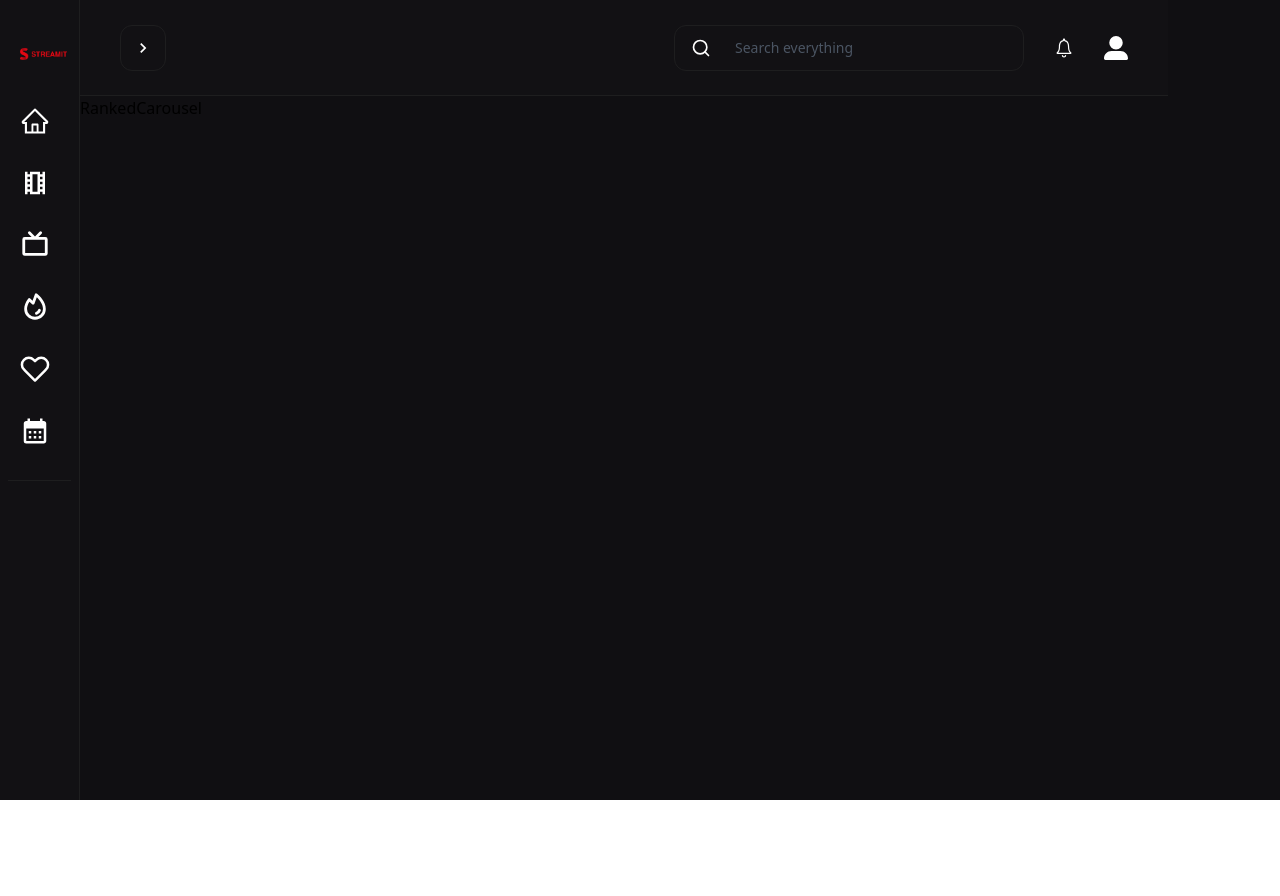
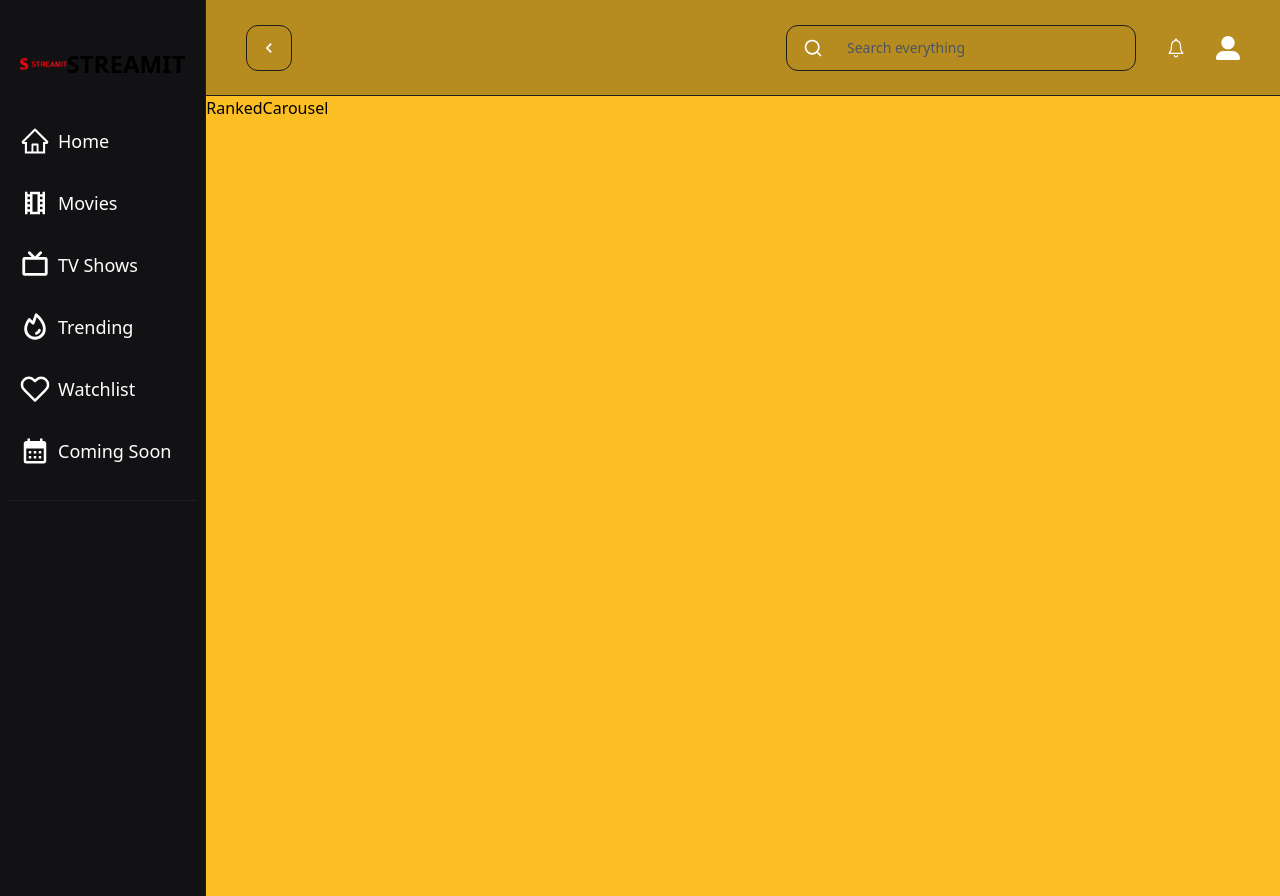
Before and after one commit to theEdgeBreaker/streamit-movie-app, a Next.js app: page / in a window 1280 px wide. Before the commit the page ends 800 px from the top, so only its background shows below. Built offline with nearby package versions, Linux system fonts and the light colour scheme; no server answers.

Commit message:
update code

```diff
--- a/src/components/common/RankedCarousel/RankedCarousel.jsx
+++ b/src/components/common/RankedCarousel/RankedCarousel.jsx
@@ -28,7 +28,7 @@ const RankedCarousel = () => {
   }, [apikey]);
 
   return (
-    <div className="flex">
+    <div className=" min-h-screen">
       {/* <Header />
       <div>RankedCarousel</div> */}
       RankedCarousel
--- a/src/components/layout/MobileSidebar.jsx
+++ b/src/components/layout/MobileSidebar.jsx
@@ -11,7 +11,7 @@ import { FaCircleUser } from "react-icons/fa6";
 const MobileSidebar = () => {
   return (
     <div
-      className=" bg-secondary min-h-screen border-r-[1px] border-[#1e1e1f] md:hidden px-4 py-8 text-white
+      className=" bg-secondary h-full border-r-[1px] border-[#1e1e1f]  px-4 py-8 text-white
       flex flex-col gap-8 items-center "
     >
       <div className="flex flex-col gap-6 items-center">
@@ -36,6 +36,7 @@ const MobileSidebar = () => {
         {/* Home */}
         <div className="p-3 border-2 border-transparent rounded-md transition-all duration-300 hover:border-[#1e1e1f] hover:text-5xl">
           <AiOutlineHome />
+          <span className="text-lg hidden hover:block">Hello</span>
         </div>
 
         {/* Movies */}
--- a/src/pages/index.js
+++ b/src/pages/index.js
@@ -1,43 +1,71 @@
-// import Image from "next/image";
+// "use client";
+// import React, { useState } from "react";
 // import { Inter } from "next/font/google";
 // import RankedCarousel from "@/components/common/RankedCarousel/RankedCarousel";
+// import Sidebar from "@/components/layout/Sidebar";
+// import Header from "@/components/layout/Header";
+// import MobileSidebar from "@/components/layout/MobileSidebar";
 
 // const inter = Inter({ subsets: ["latin"] });
 
-// export default function Home() {
-//   return;
-//   <div>
-//     {/* Hero Movie Carousel */}
-//     {/* Top 10 Movies */}
-//     <RankedCarousel />
-//     {/* Popular Movies */}
-//     {/* Upcoming Movies */}
-//   </div>;
-// }
+// const Home = ({}) => {
+//   const [isSidebarOpen, setIsSidebarOpen] = useState(false);
+//   const [isMobileSidebar, setIsMobileSidebar] = useState(false);
+
+//   const handleSlideToggle = () => {
+//     setIsSidebarOpen(!isSidebarOpen);
+//     setIsMobileSidebar(!isMobileSidebar);
+//     console.log("Sidebar toggled, isMobileSidebar:", !isMobileSidebar);
+//   };
+
+//   return (
+//     <div className=" flex">
+//       <div className={` bg-fuchsia-300 w-[15] ease-in-out duration-300 `}>
+//         {isMobileSidebar ? <MobileSidebar /> : <Sidebar />}
+//         <div className="md:hidden h-full">
+//           <MobileSidebar />
+//         </div>
+//       </div>
+
+//       <div
+//         className={` bg-yellow-600 ${isMobileSidebar ? "w-full" : "w-[85%]"}`}
+//       >
+//         <Header
+//           isSidebarOpen={isSidebarOpen}
+//           onHandleSlide={handleSlideToggle}
+//         />
+//         <RankedCarousel />
+//       </div>
+//     </div>
+//   );
+// };
+
+// export default Home;
 
 "use client";
+import React, { useState } from "react";
 import { Inter } from "next/font/google";
+import Header from "@/components/layout/Header";
 import RankedCarousel from "@/components/common/RankedCarousel/RankedCarousel";
 import Sidebar from "@/components/layout/Sidebar";
-import Header from "@/components/layout/Header";
 import MobileSidebar from "@/components/layout/MobileSidebar";
 
 const inter = Inter({ subsets: ["latin"] });
 
 const Home = ({}) => {
+  const [showSidebar, setShowSidebar] = useState(true);
+
+  const onHandleSlide = () => {
+    setShowSidebar(!showSidebar);
+    console.log("button clicked");
+  };
+
   return (
-    <div className="flex">
-      {/* Hero Movie Carousel */}
-      {/* Top 10 Movies */}
-      {/* <RankedCarousel /> */}
-      {/* Popular Movies */}
-      {/* Upcoming Movies */}
-      <div className="">
-        <Sidebar className=" lg:w-[18%]  2xl:w-[15%]" />
-        <MobileSidebar className="" />
-      </div>
-      <div className="flex flex-col w-[85%]">
-        <Header />
+    <div className="flex relative">
+      <Sidebar showSidebar={showSidebar} />
+
+      <div className={`bg-amber-400 ease-in-out w-full`}>
+        <Header onHandleSlide={onHandleSlide} showSidebar={showSidebar} />
         <RankedCarousel />
       </div>
     </div>
```
